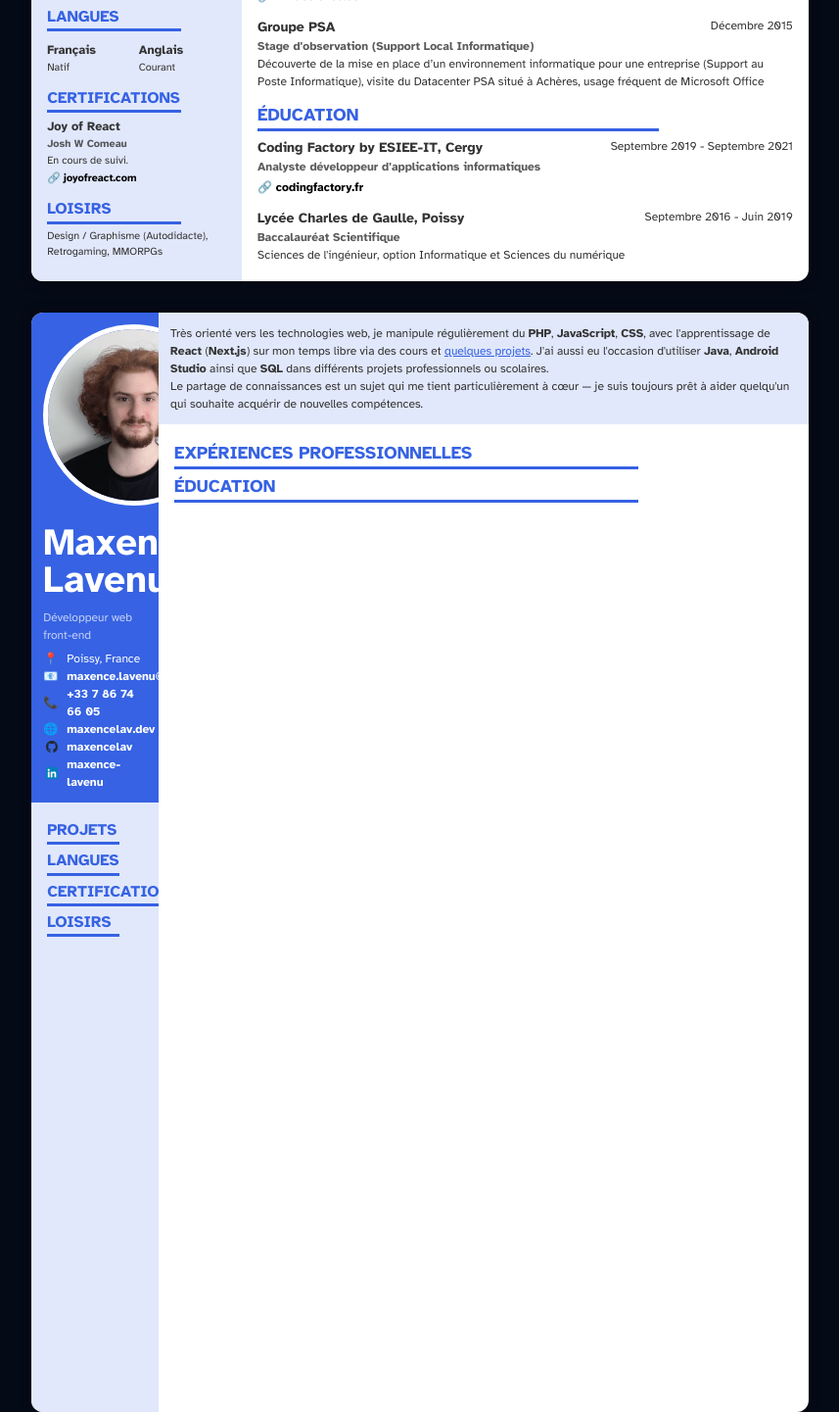
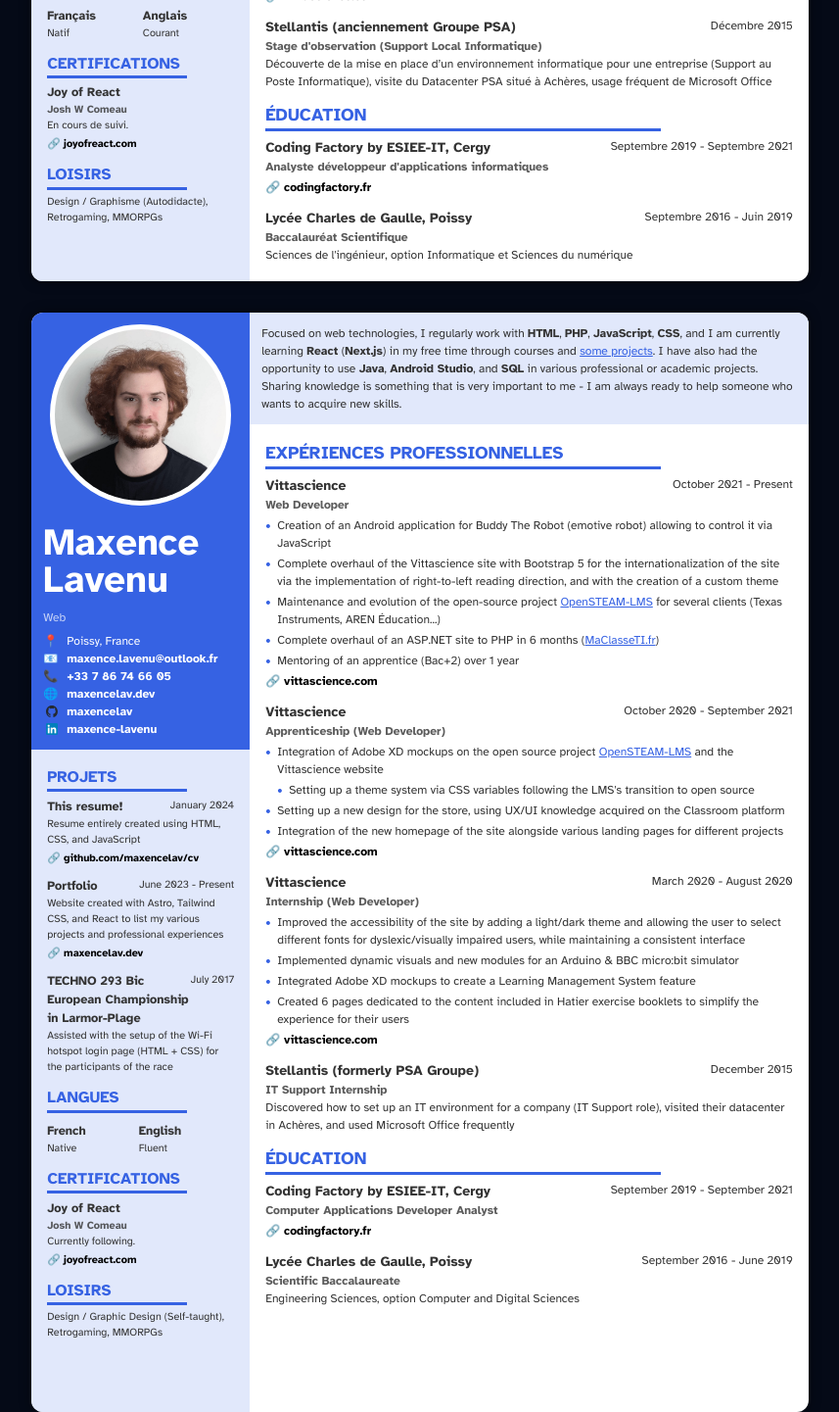
Before and after one commit to maxencelav/cv, a website built with Vite: page index.html in a window 1280 px wide. Shown: the part 868-2309 px from the top of the page at 98% size, without its empty margins (211-1068 px from the left). Built offline with nearby package versions, Linux system fonts and the light colour scheme.

Commit message:
Fixed typos and completed EN page of the resume

```diff
--- a/index.html
+++ b/index.html
@@ -12,11 +12,11 @@
 
 
 <section class="page" lang="fr">
-  <div id="sidebar">
-    <div id="info">
-      <img id="picture" src="/avatar.jpg" alt="Avatar" />
+  <div class="sidebar">
+    <div class="info">
+      <img class="picture" src="/avatar.jpg" alt="Avatar" />
       <h1>Maxence Lavenu</h1>
-      <p>Développeur web front-end</p>
+      <p>Développeur web</p>
       <ul>
         <li>📍 <span>Poissy, France</span></li>
         <li>📧 <a href="mailto:maxence.lavenu@outlook.fr">maxence.lavenu@outlook.fr</a></li>
@@ -26,34 +26,34 @@
         <li><img src="/linkedin-icon.png" alt="LinkedIn"> <a href="https://www.linkedin.com/in/maxence-lavenu/">maxence-lavenu</a></li>
       </ul>
     </div>
-    <div id="other">
+    <div class="other">
       <h2>Projets</h2>
-      <div id="projects"></div>
+      <div class="projects"></div>
 
       <h2>Langues</h2>
-      <div id="languages"></div>
+      <div class="languages"></div>
 
       <h2>Certifications</h2>
-      <div id="certifications"></div>
+      <div class="certifications"></div>
 
       <h2>Loisirs</h2>
-      <div id="interests"></div>
+      <div class="interests"></div>
     </div>
   </div>
-  <div id="content">
-    <div id="head">
+  <div class="content">
+    <div class="head">
       <p>
-        Très orienté vers les technologies web, je manipule régulièrement du <b>PHP</b>, <b>JavaScript</b>, <b>CSS</b>, avec l'apprentissage de <b>React</b> (<b>Next.js</b>) sur mon temps libre via des cours et <a href="https://github.com/maxencelav?tab=repositories&q=&type=&language=javascript">quelques projets</a>. J'ai aussi eu l'occasion d'utiliser <b>Java</b>, <b>Android Studio</b> ainsi que <b>SQL</b> dans différents projets professionnels ou scolaires.
+        Orienté vers les technologies web, je manipule régulièrement du <b>HTML</b>, <b>PHP</b>, <b>JavaScript</b>, <b>CSS</b>, avec l'apprentissage de <b>React</b> (<b>Next.js</b>) sur mon temps libre via des cours et <a href="https://github.com/maxencelav?tab=repositories&q=&type=&language=javascript">quelques projets</a>. J'ai aussi eu l'occasion d'utiliser <b>Java</b>, <b>Android Studio</b> ainsi que <b>SQL</b> dans différents projets professionnels ou scolaires.
         <br>
         Le partage de connaissances est un sujet qui me tient particulièrement à cœur — je suis toujours prêt à aider quelqu'un qui souhaite acquérir de nouvelles compétences.
       </p>
     </div>
-    <div id="main">
+    <div class="main">
       <h2>Expériences professionnelles</h2>
-      <div id="experiences"></div>
+      <div class="experiences"></div>
 
       <h2>Éducation</h2>
-      <div id="education"></div>
+      <div class="education"></div>
     </div>
   </div>
 
@@ -62,11 +62,11 @@
 </section>
 
 <section class="page" lang="en">
-  <div id="sidebar">
-    <div id="info">
-      <img id="picture" src="/avatar.jpg" alt="Avatar" />
+  <div class="sidebar">
+    <div class="info">
+      <img class="picture" src="/avatar.jpg" alt="Avatar" />
       <h1>Maxence Lavenu</h1>
-      <p>Développeur web front-end</p>
+      <p>Web</p>
       <ul>
         <li>📍 <span>Poissy, France</span></li>
         <li>📧 <a href="mailto:maxence.lavenu@outlook.fr">maxence.lavenu@outlook.fr</a></li>
@@ -76,34 +76,34 @@
         <li><img src="/linkedin-icon.png" alt="LinkedIn"> <a href="https://www.linkedin.com/in/maxence-lavenu/">maxence-lavenu</a></li>
       </ul>
     </div>
-    <div id="other">
+    <div class="other">
       <h2>Projets</h2>
-      <div id="projects"></div>
+      <div class="projects"></div>
 
       <h2>Langues</h2>
-      <div id="languages"></div>
+      <div class="languages"></div>
 
       <h2>Certifications</h2>
-      <div id="certifications"></div>
+      <div class="certifications"></div>
 
       <h2>Loisirs</h2>
-      <div id="interests"></div>
+      <div class="interests"></div>
     </div>
   </div>
-  <div id="content">
-    <div id="head">
+  <div class="content">
+    <div class="head">
       <p>
-        Très orienté vers les technologies web, je manipule régulièrement du <b>PHP</b>, <b>JavaScript</b>, <b>CSS</b>, avec l'apprentissage de <b>React</b> (<b>Next.js</b>) sur mon temps libre via des cours et <a href="https://github.com/maxencelav?tab=repositories&q=&type=&language=javascript">quelques projets</a>. J'ai aussi eu l'occasion d'utiliser <b>Java</b>, <b>Android Studio</b> ainsi que <b>SQL</b> dans différents projets professionnels ou scolaires.
+        Focused on web technologies, I regularly work with <b>HTML</b>, <b>PHP</b>, <b>JavaScript</b>, <b>CSS</b>, and I am currently learning <b>React</b> (<b>Next.js</b>) in my free time through courses and <a href="https://github.com/maxencelav?tab=repositories&q=&type=&language=javascript">some projects</a>. I have also had the opportunity to use <b>Java</b>, <b>Android Studio</b>, and <b>SQL</b> in various professional or academic projects.
         <br>
-        Le partage de connaissances est un sujet qui me tient particulièrement à cœur — je suis toujours prêt à aider quelqu'un qui souhaite acquérir de nouvelles compétences.
+        Sharing knowledge is something that is very important to me - I am always ready to help someone who wants to acquire new skills.
       </p>
     </div>
-    <div id="main">
+    <div class="main">
       <h2>Expériences professionnelles</h2>
-      <div id="experiences"></div>
+      <div class="experiences"></div>
 
       <h2>Éducation</h2>
-      <div id="education"></div>
+      <div class="education"></div>
     </div>
   </div>
 
--- a/main.js
+++ b/main.js
@@ -4,11 +4,12 @@ import dataEN from './metadata_en.json';
 
 window.addEventListener('DOMContentLoaded', () => {
     // list all the entries in the data json
-    const keys = Object.keys(dataFR);
-    console.log(keys);
+    const keysFR = Object.keys(dataFR);
+    const keysEN = Object.keys(dataEN);
 
-    keys.forEach(key => {
-        let catContainer = document.querySelector("#" + key);
+    keysFR.forEach(key => {
+        // select the .page with the lang=fr attribute
+        let catContainer = document.querySelector(".page[lang=fr] ." + key);
         let cat = dataFR[key];
 
         console.log(key, typeof cat)
@@ -105,4 +106,103 @@ window.addEventListener('DOMContentLoaded', () => {
 
     });
 
+    keysEN.forEach(key => {
+        // select the .page with the lang=fr attribute
+        let catContainer = document.querySelector(".page[lang=en] ." + key);
+        let cat = dataEN[key];
+
+        console.log(key, typeof cat)
+        cat.forEach(item => {
+
+            if (typeof item === "string") {
+                let itemContainer = document.createElement("span");
+                itemContainer.classList.add("item");
+                itemContainer.innerText = item;
+                catContainer.appendChild(itemContainer);
+                return;
+            }
+
+            let itemContainer = document.createElement("div");
+            itemContainer.classList.add("item");
+
+            // HEADERS
+            if (item.name) {
+                let itemTitle = document.createElement("h3");
+                itemTitle.classList.add("name");
+                itemTitle.innerText = item.name;
+                itemContainer.appendChild(itemTitle);
+            }
+            if (item.company) {
+                let itemCompany = document.createElement("h3");
+                itemCompany.classList.add("company");
+                itemCompany.innerText = item.company;
+                itemContainer.appendChild(itemCompany);
+            }
+            if (item.institution) {
+                let itemInstitution = document.createElement("h3");
+                itemInstitution.classList.add("institution");
+                itemInstitution.innerText = item.institution;
+                itemContainer.appendChild(itemInstitution);
+            }
+
+
+            // SUBHEADERS
+            if (item.issuer) {
+                let itemIssuer = document.createElement("p");
+                itemIssuer.classList.add("issuer");
+                itemIssuer.innerText = item.issuer;
+                itemContainer.appendChild(itemIssuer);
+            }
+            if (item.title) {
+                let itemTitle = document.createElement("p");
+                itemTitle.classList.add("title");
+                itemTitle.innerText = item.title;
+                itemContainer.appendChild(itemTitle);
+            }
+            if (item.description) {
+                let itemDescription = document.createElement("p");
+                itemDescription.classList.add("description");
+                itemDescription.innerText = item.description;
+                itemContainer.appendChild(itemDescription);
+            }
+            if (item.position) {
+                let itemPosition = document.createElement("p");
+                itemPosition.classList.add("position");
+                itemPosition.innerText = item.position;
+                itemContainer.appendChild(itemPosition);
+            }
+
+
+            // ASIDE
+            if (item.date) {
+                let itemDate = document.createElement("p");
+                itemDate.classList.add("date");
+                itemDate.innerText = item.date;
+                itemContainer.appendChild(itemDate);
+            }
+
+            // OTHER
+            if (item.summary) {
+                let itemSummary = document.createElement("p");
+                itemSummary.classList.add("summary");
+                itemSummary.innerHTML = item.summary;
+                itemContainer.appendChild(itemSummary);
+            }
+            if (item.url) {
+                let itemUrl = document.createElement("a");
+                itemUrl.classList.add("url");
+                // for the inner text, use the url without the protocol and trailing slashes
+                itemUrl.innerText = "🔗 " + item.url.replace(/(^\w+:|^)\/\//, '').replace(/\/$/, "");
+                itemUrl.href = item.url;
+                itemUrl.target = "_blank";
+                itemContainer.appendChild(itemUrl);
+            }
+
+
+            // add the item container to the category container
+            catContainer.appendChild(itemContainer);
+        });
+
+    });
+
 });
--- a/metadata_en.json
+++ b/metadata_en.json
@@ -28,16 +28,61 @@
       "position": "Web Developer",
       "location": "",
       "date": "October 2021 - Present",
-      "summary": "<ul><li><p>Creation of an application for Buddy robot (emotive robot) on Android allowing to control it via JavaScript</p></li><li><p>Complete overhaul of the Vittascience site with Bootstrap 5 for the internationalization of the site via the implementation of right-to-left reading direction, and with the creation of a custom theme</p></li><li><p>Maintenance and evolution of the open-source project <a target=\"_blank\" rel=\"noopener noreferrer nofollow\" href=\"https://github.com/vittascience/OpenSTEAM-LMS/\">OpenSTEAM-LMS</a> for several clients (Texas Instruments, AREN...)</p></li><li><p>Complete overhaul of an ASP.NET site to PHP in 6 months (<a target=\"_blank\" rel=\"noopener noreferrer nofollow\" href=\"https://maclasseti.fr\">MaClasseTI.fr</a>)</p></li><li>Mentoring of an apprentice (Bac+2) over 1 year</li></ul>",
+      "summary": "<ul><li><p>Creation of an Android application for Buddy The Robot (emotive robot) allowing to control it via JavaScript</p></li><li><p>Complete overhaul of the Vittascience site with Bootstrap 5 for the internationalization of the site via the implementation of right-to-left reading direction, and with the creation of a custom theme</p></li><li><p>Maintenance and evolution of the open-source project <a target=\"_blank\" rel=\"noopener noreferrer nofollow\" href=\"https://github.com/vittascience/OpenSTEAM-LMS/\">OpenSTEAM-LMS</a> for several clients (Texas Instruments, AREN Éducation...)</p></li><li><p>Complete overhaul of an ASP.NET site to PHP in 6 months (<a target=\"_blank\" rel=\"noopener noreferrer nofollow\" href=\"https://maclasseti.fr\">MaClasseTI.fr</a>)</p></li><li>Mentoring of an apprentice (Bac+2) over 1 year</li></ul>",
       "url": "https://vittascience.com"
     },
     {
       "company": "Vittascience",
+      "position": "Apprenticeship (Web Developer)",
+      "location": "",
+      "date": "October 2020 - September 2021",
+      "summary": "<ul><li><p>Integration of Adobe XD mockups on the open source project <a target=\"_blank\" rel=\"noopener noreferrer nofollow\" href=\"https://github.com/vittascience/OpenSTEAM-LMS/\">OpenSTEAM-LMS</a> and the Vittascience website</p><ul><li><p>Setting up a theme system via CSS variables following the LMS's transition to open source</p></li></ul></li><li><p>Setting up a new design for the store, using UX/UI knowledge acquired on the Classroom platform</p></li><li><p>Integration of the new homepage of the site alongside various landing pages for different projects</p></li></ul>",
+      "url": "https://vittascience.com/"
+    },
+  {
+      "company": "Vittascience",
       "position": "Internship (Web Developer)",
       "location": "",
-      "date": "October 2020 - September 2021",
-      "summary": "<ul><li><p>Integration of Adobe XD mockups on the open source project <a target=\"_blank\" rel=\"noopener noreferrer nofollow\" href=\"https://github.com/vittascience/OpenSTEAM-LMS/\">OpenSTEAM-LMS</a> and Vittascience</p><ul><li><p>Setting up a theme system via CSS variables following the LMS's transition to open source</p></li></ul></li><li><p>Setting up a new design for the store, using UX/UI knowledge acquired on the Classe platform</p></li><li><p>Realization of the new homepage of the site with various landing pages for different projects</p></li></ul>",
+      "date": "March 2020 - August 2020",
+      "summary": "<ul><li><p>Improved the accessibility of the site by adding a light/dark theme and allowing the user to select different fonts for dyslexic/visually impaired users, while maintaining a consistent interface</p></li><li><p>Implemented dynamic visuals and new modules for an Arduino & BBC micro:bit simulator</p></li><li><p>Integrated Adobe XD mockups to create a Learning Management System feature</p></li><li><p>Created 6 pages dedicated to the content included in Hatier exercise booklets to simplify the experience for their users</p></li></ul>",
       "url": "https://vittascience.com/"
+    },
+    {
+      "company": "Stellantis (formerly PSA Groupe)",
+      "position": "IT Support Internship",
+      "location": "",
+      "date": "December 2015",
+      "summary": "Discovered how to set up an IT environment for a company (IT Support role), visited their datacenter in Achères, and used Microsoft Office frequently"
+    }
+  ],
+  "interests": ["Design / Graphic Design (Self-taught)", "Retrogaming", "MMORPGs"],
+  "languages": [
+    {
+      "name": "French",
+      "description": "Native"
+    },
+    {
+      "name": "English",
+      "description": "Fluent"
+    }
+  ],
+  "projects": [
+    {
+      "name": "This resume!",
+      "date": "January 2024",
+      "summary": "Resume entirely created using HTML, CSS, and JavaScript",
+      "url": "https://github.com/maxencelav/cv"
+    },
+    {
+      "name": "Portfolio",
+      "date": "June 2023 - Present",
+      "summary": "Website created with Astro, Tailwind CSS, and React to list my various projects and professional experiences",
+      "url": "https://maxencelav.dev"
+    },
+    {
+      "name": "TECHNO 293 Bic European Championship in Larmor-Plage",
+      "date": "July 2017",
+      "summary": "Assisted with the setup of the Wi-Fi hotspot login page (HTML + CSS) for the participants of the race"
     }
   ]
 }
--- a/metadata_fr.json
+++ b/metadata_fr.json
@@ -28,7 +28,7 @@
       "position": "Développeur web",
       "location": "",
       "date": "Octobre 2021 - Aujourd'hui",
-      "summary": "<ul><li><p>Création d'application pour robot Buddy (robot émotif) sous Android permettant de contrôler ce dernier via JavaScript</p></li><li><p>Refonte entière du site Vittascience avec Bootstrap 5 pour l'internationalisation du site via l'implémentation du sens de lecture de droite à gauche, et avec la création d'un thème personnalisé</p></li><li><p>Maintenance et l'évolution du projet open-source <a target=\"_blank\" rel=\"noopener noreferrer nofollow\" href=\"https://github.com/vittascience/OpenSTEAM-LMS/\">OpenSTEAM-LMS</a> pour plusieurs clients (Texas Instruments, AREN...)</p></li><li><p>Refonte entière d'un site ASP.NET vers PHP en 6 mois (<a target=\"_blank\" rel=\"noopener noreferrer nofollow\" href=\"https://maclasseti.fr\">MaClasseTI.fr</a>)</p></li><li>Accompagnement d'une apprentie (Bac+2) sur 1 an</li></ul>",
+      "summary": "<ul><li><p>Création d'application pour robot Buddy (robot émotif) sous Android permettant de contrôler ce dernier via JavaScript</p></li><li><p>Refonte entière du site Vittascience avec Bootstrap 5 pour l'internationalisation du site via l'implémentation du sens de lecture de droite à gauche, et avec la création d'un thème personnalisé</p></li><li><p>Maintenance et l'évolution du projet open-source <a target=\"_blank\" rel=\"noopener noreferrer nofollow\" href=\"https://github.com/vittascience/OpenSTEAM-LMS/\">OpenSTEAM-LMS</a> pour plusieurs clients (Texas Instruments, AREN Éducation...)</p></li><li><p>Refonte entière d'un site ASP.NET vers PHP en 6 mois (<a target=\"_blank\" rel=\"noopener noreferrer nofollow\" href=\"https://maclasseti.fr\">MaClasseTI.fr</a>)</p></li><li>Accompagnement d'une apprentie (Bac+2) sur 1 an</li></ul>",
       "url": "https://vittascience.com"
     },
     {
@@ -48,7 +48,7 @@
       "url": "https://vittascience.com/"
     },
     {
-      "company": "Groupe PSA",
+      "company": "Stellantis (anciennement Groupe PSA)",
       "position": "Stage d'observation (Support Local Informatique)",
       "location": "",
       "date": "Décembre 2015",
--- a/style.css
+++ b/style.css
@@ -46,7 +46,7 @@ body { padding: 0; margin: 0; }
   height: 29.7cm;
 
   color: #333;
-  background-color: #fff;
+  background-color: white;
   print-color-adjust: exact;
 
   margin: 0;
@@ -54,13 +54,18 @@ body { padding: 0; margin: 0; }
   display: flex;
 }
 
-#content,
-#sidebar {
+.content,
+.sidebar {
   height: 100%;
   max-height: 100%;
   overflow: hidden;
   display: flex;
   flex-direction: column;
+}
+
+.sidebar {
+  width: 100%;
+  max-width: 5.9cm;
 }
 
 h2 {
@@ -77,10 +82,10 @@ h2 {
   width: fit-content;
 }
 
-#info,
-#head,
-#main,
-#other {
+.info,
+.head,
+.main,
+.other {
   padding: 1em;
 }
 
@@ -98,7 +103,7 @@ h2 {
   margin-block: 0;
 }
 
-#head a,
+.head a,
 .item .summary a {
   color: var(--primary);
 }
@@ -140,66 +145,66 @@ h2 {
 
 /* INFO SECTION */
 
-#info {
+.info {
   background-color: var(--primary);
-  color: #fff;
+  color: white;
 
   grid-row-start: 1;
   grid-row-end: 6;
 }
 
-#info #picture {
+.info .picture {
   --_size: 175px;
   width: var(--_size);
   height: var(--_size);
   border-radius: 50%;
   display: block;
-  border: 5px solid #fff;
-  background-color: #fff;
+  border: 5px solid white;
+  background-color: white;
   margin: 0 auto;
 }
 
-#info h1 {
+.info h1 {
   font-size: 2.4rem;
   line-height: 1;
   margin-inline: 0;
   margin-block: 0.5em 0.25em;
 }
 
-#info p {
+.info p {
   font-size: 1em;
   color: rgba(255, 255, 255, 0.7);
   margin-block: 0;
 }
 
-#info ul {
+.info ul {
   list-style: none;
   padding-inline-start: 0;
   margin-block: 0.5em 0;
 }
 
-#info ul li {
+.info ul li {
   display: grid;
   grid-template-columns: 2em 1fr;
   align-items: center;
   justify-items: start;
 }
 
-#info ul img {
+.info ul img {
   width: 1em;
   height: 1em;
   margin-inline-start: 0.2em;
 }
 
-#info a {
-  color: #fff;
+.info a {
+  color: white;
   text-decoration: none;
   font-weight: bold;
 }
 
 /* HEADER SECTION */
 
-#head {
+.head {
   background-color: var(--primary-light);
   grid-column-start: 2;
   grid-column-end: 3;
@@ -207,13 +212,13 @@ h2 {
   padding: 1em;
 }
 
-#head p {
+.head p {
   margin-block: 0;
 }
 
 
 /* MAIN SECTION */
-#main {
+.main {
   padding: 1rem;
 
   grid-column-start: 2;
@@ -222,15 +227,15 @@ h2 {
   grid-row-end: -1;
 }
 
-#main .summary ul {
+.main .summary ul {
   padding-inline-start: 1em;
 }
 
-#main .summary ul li {
+.main .summary ul li {
   margin-block: 0.25em 0;
 }
 
-#main .summary ul li::marker {
+.main .summary ul li::marker {
   content: "•  ";
   color: var(--primary);
   opacity: 0.5;
@@ -239,26 +244,26 @@ h2 {
 
 
 /* OTHER SECTION */
-#other {
+.other {
   flex-grow: 1;
   background-color: var(--primary-light);
   padding: 1rem;
   font-size: 0.9em;
 }
 
-#other #languages {
+.other .languages {
   display: flex;
   flex-direction: row;
 }
 
-#other #languages>.item {
+.other .languages>.item {
   flex-grow: 1;
 }
 
-#other #interests>.item {
+.other .interests>.item {
   display: inline;
 }
 
-#other #interests>.item:not(:last-child)::after {
+.other .interests>.item:not(:last-child)::after {
   content: ", ";
 }
```
